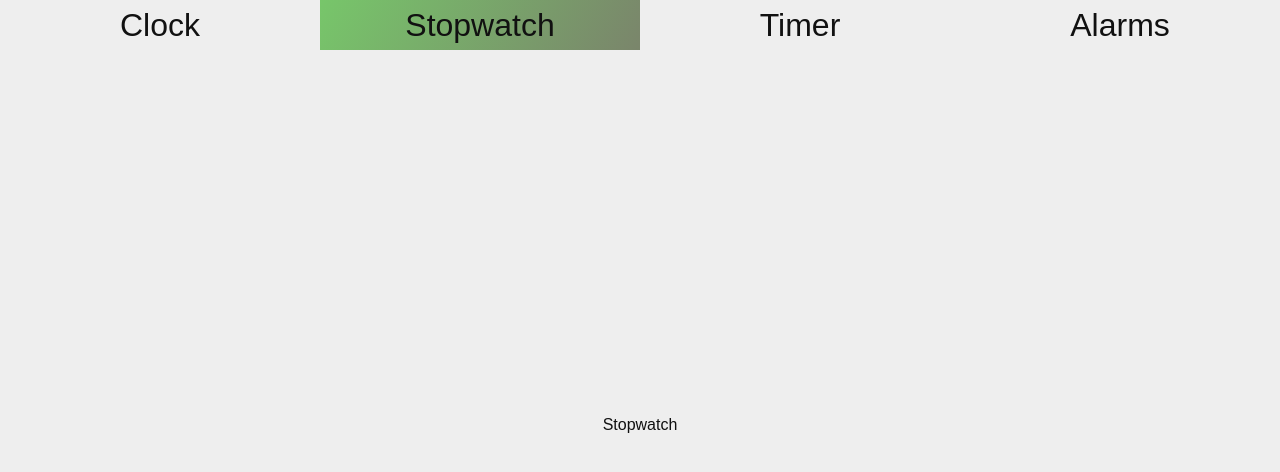
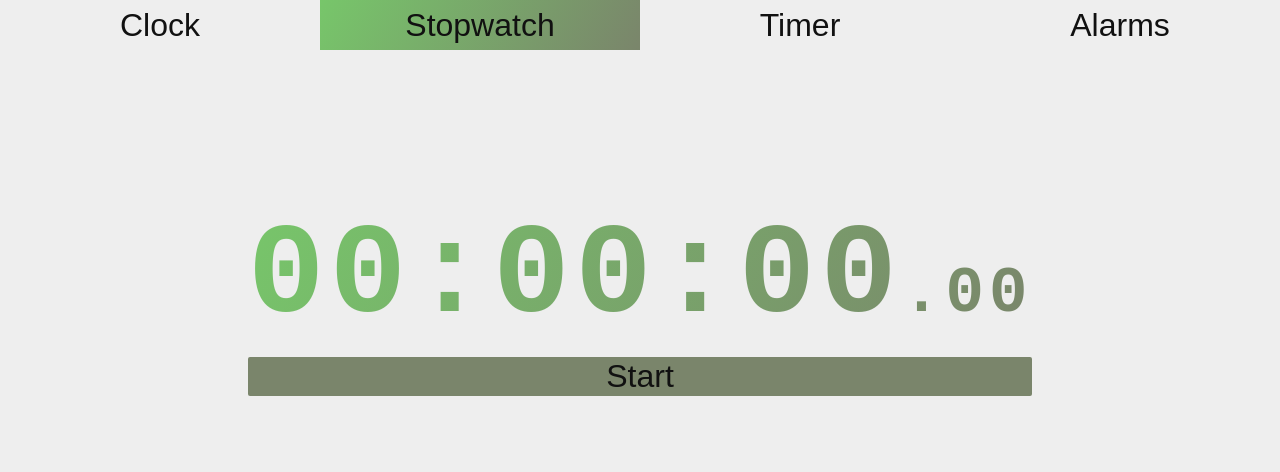
Before and after one commit to kaganAhmetOkan/clock-app, a Next.js app: page /stopwatch in a window 1280 px wide. Shown: the top 472 px of the page. Built offline with nearby package versions, Linux system fonts and the light colour scheme.

Commit message:
Added Stopwatch

```diff
--- a/app/globals.css
+++ b/app/globals.css
@@ -10,6 +10,8 @@
 
   --body-padding: 1rem;
   --header-height: 50px;
+
+  --font-mono: "Ubuntu Mono", 'Courier New', Courier, monospace;
 }
 
 @media (prefers-color-scheme: dark) {
@@ -20,7 +22,7 @@
 }
 
 html {
-  font-family: Arial, Helvetica, sans-serif;
+  font-family: "Ubuntu", Arial, Helvetica, sans-serif;
 }
 
 body {
@@ -52,3 +54,27 @@ h2,
 h1 {
   margin: 0;
 }
+
+h1 {
+  font-family: var(--font-mono);
+}
+
+button {
+  font-size: 2rem;
+  color: var(--fg);
+  background-color: var(--btn-primary);
+  border: none;
+  border-radius: 2px;
+  cursor: pointer;
+  flex-grow: 1;
+  width: 100%;
+  transition: 100ms;
+}
+
+button:hover {
+  background-color: var(--accent);
+}
+
+button:active {
+  scale: 0.9;
+}
--- a/app/stopwatch/page.jsx
+++ b/app/stopwatch/page.jsx
@@ -1,7 +1,9 @@
-export default function Stopwatch() {
+import Stopwatch from "@/components/Stopwatch/Stopwatch";
+
+export default function StopwatchPage() {
   return (
     <main>
-      Stopwatch
+      <Stopwatch />
     </main>
   );
 };
--- /dev/null
+++ b/components/Stopwatch/Stopwatch.jsx
@@ -0,0 +1,100 @@
+"use client";
+import style from "./Stopwatch.module.css";
+import { useState, useEffect } from "react";
+import { getSensitiveClock } from "@/utils/time";
+
+export default function Stopwatch() {
+  const [isPaused, setPaused] = useState(true);
+  const [isActive, setActive] = useState(false);
+  const [clock, setClock] = useState("00:00:00");
+  const [millisecs, setMillisecs] = useState(".00");
+  const [count, setCount] = useState(0);
+  const [startTime, setStartTime] = useState(0);
+  const [offsetStart, setOffsetStart] = useState(0);
+  const [laps, setLaps] = useState([]);
+
+  useEffect(() => {
+    const countdown = setInterval(() => {
+      if (!isPaused) {
+        setCount(Date.now() - startTime);
+      }
+    }, 10);
+
+    return () => clearInterval(countdown);
+  }, [isPaused, startTime]);
+
+  useEffect(() => {
+    const { hours, minutes, seconds, milliseconds} = getSensitiveClock(count);
+
+    setClock(`${hours}:${minutes}:${seconds}`);
+    setMillisecs(`.${milliseconds}`);
+  }, [count]);
+
+  function startWatch() {
+    setPaused(false);
+    setActive(true);
+    setStartTime(Date.now());
+  };
+
+  function resetWatch() {
+    setPaused(true);
+    setActive(false);
+    setCount(0);
+    setStartTime(0);
+    setLaps([]);
+  };
+
+  function handleLap() {
+    if (isPaused) resetWatch();
+    else {
+      if (laps.length > 0) {
+        setLaps(laps => [...laps, { count, clock, millisecs, diff: count - laps[laps.length - 1]?.count}]);
+      } else {
+        setLaps([{ count, clock, millisecs, diff: count }]);
+      };
+    };
+  };
+
+  function handlePause() {
+    if (!isPaused) setOffsetStart(Date.now());
+    else setStartTime(startTime + Date.now() - offsetStart);
+
+    setPaused(!isPaused);
+  };
+
+  const nodeStart = <button onClick={startWatch}>Start</button>;
+
+  const nodeControls = (
+    <>
+      <button onClick={handlePause}>{isPaused ? "Resume" : "Pause"}</button>
+      <button onClick={handleLap}>{isPaused ? "Reset" : "Lap"}</button>
+    </>
+  )
+
+  return (
+    <div className={style.main}>
+      <h1 className={style.clock}>
+        {clock}
+        <span>{millisecs}</span>
+      </h1>
+      <div className={style.buttons}>
+        {isActive ? nodeControls : nodeStart}
+      </div>
+      <div className={style.laps} data-active={laps.length > 0}>
+        {laps.map((lap, index) => {
+          const { minutes, seconds, milliseconds } = getSensitiveClock(lap.diff);
+
+          return (
+            <div key={lap} className={style.lap}>
+              <div className={style.index}>{`${index + 1}.`}</div>
+              <div className={style.lapClock}>{`${lap.clock}${lap.millisecs}`}</div>
+              <div className={style.diff}>{`+ ${minutes}:${seconds}.${milliseconds}`}</div>
+            </div>
+          );
+        })}
+      </div>
+    </div>
+  );
+};
+
+// TODO: laps box doesnt auto scroll to top
--- /dev/null
+++ b/components/Stopwatch/Stopwatch.module.css
@@ -0,0 +1,73 @@
+.main {
+  display: flex;
+  flex-direction: column;
+  gap: 0.5rem;
+}
+
+.clock {
+  text-align: center;
+  font-size: 10vw;
+  color: var(--accent);
+  user-select: none;
+  letter-spacing: 5px;
+  background: linear-gradient(120deg, var(--accent), var(--btn-primary));
+  background-clip: text;
+  -webkit-background-clip: text;
+  -webkit-text-fill-color: transparent;
+}
+
+.clock > span {
+  font-size: 5vw;
+}
+
+.buttons {
+  display: flex;
+  gap: 0.5rem;
+}
+
+.laps {
+  display: flex;
+  align-items: center;
+  flex-direction: column-reverse;
+  flex-grow: 1;
+  height: 30vh;
+  overflow: auto;
+  border: 1px solid var(--btn-secondary);
+  border-radius: 2px;
+  transition: 200ms;
+  font-family: var(--font-mono);
+}
+
+.laps[data-active="false"] {
+  opacity: 0;
+}
+
+.laps > :nth-child(even) {
+  background-color: var(--btn-secondary);
+}
+
+.lap {
+  font-size: 1.2rem;
+  gap: 1rem;
+  display: flex;
+  width: 100%;
+}
+
+.lap > * {
+  flex-grow: 1;
+  width: 100px;
+}
+
+
+.lap > .index {
+  color: var(--accent);
+  text-align: center;
+}
+
+.lapClock {
+  flex-grow: 10;
+}
+
+.lap > .diff {
+  color: var(--btn-primary);
+}
--- a/utils/time.js
+++ b/utils/time.js
@@ -5,6 +5,15 @@ export function getClock(secs) {
 
   return `${hours}:${minutes}:${seconds}`;
 };
+
+export function getSensitiveClock(ms) {
+  const hours = ("0" + Math.floor(ms / 1000 / 60 / 60)).slice(-2);
+  const minutes = ("0" + Math.floor(ms / 1000 / 60 % 60)).slice(-2);
+  const seconds = ("0" + Math.floor(ms / 1000 % 60)).slice(-2);
+  const milliseconds = ("0" + Math.floor(ms % 100)).slice(-2);
+
+  return {hours, minutes, seconds, milliseconds};
+}
 
 export function getEpoch() {
   const epoch = Date.now();
```
Also changed, not shown: components/Timer/Timer.jsx (+4 -6 lines), components/Timer/Timer.module.css (+0 -20 lines).
